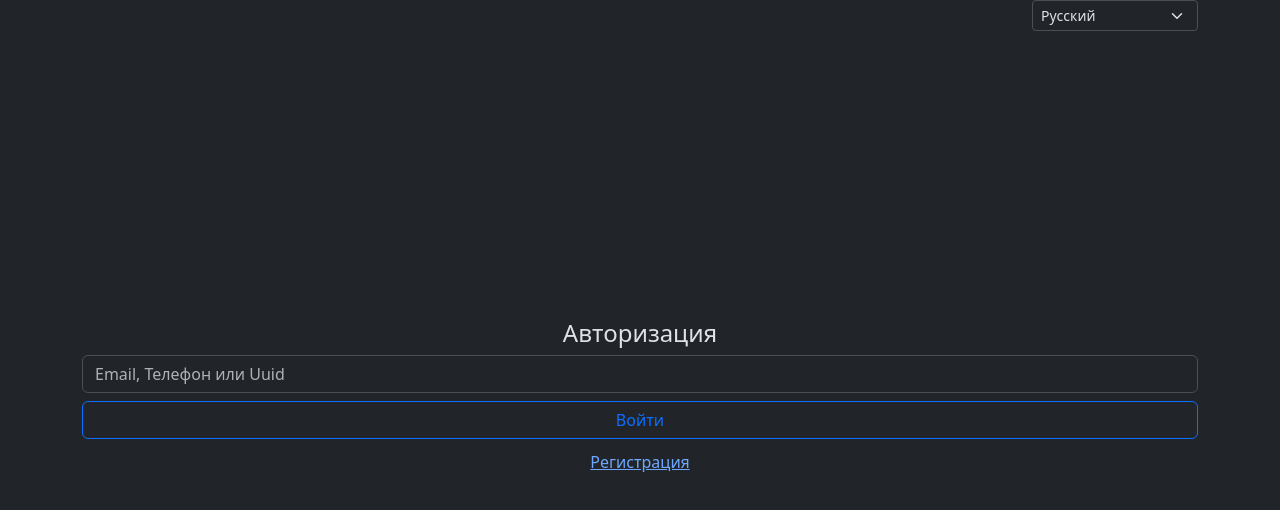
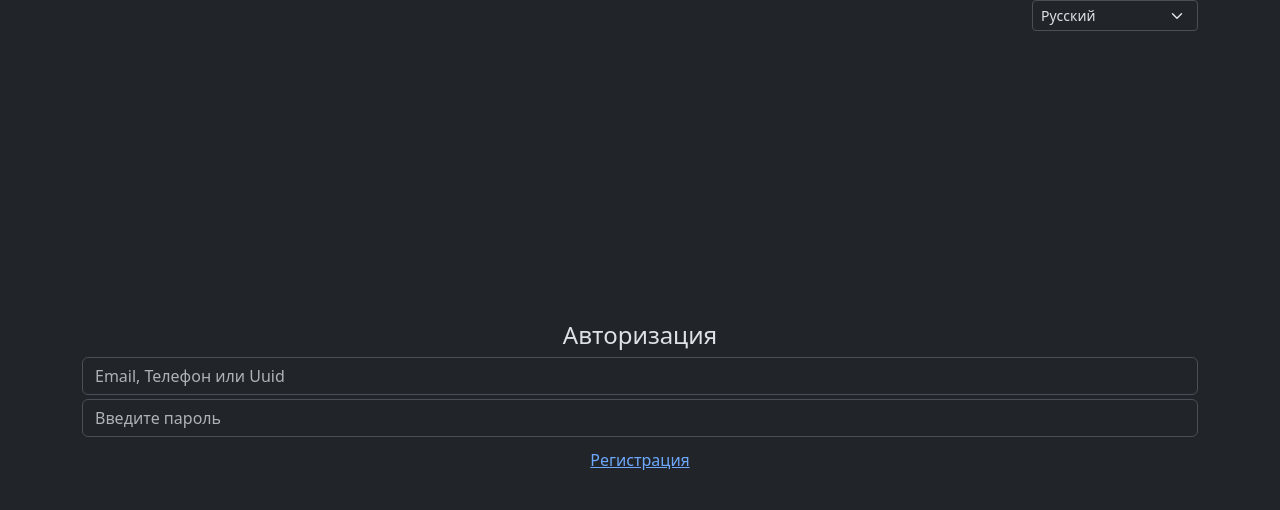
Before and after one commit to vladviolenty/stateflow, a Vue app: page /#/auth in a window 1280 px wide. Shown: the top 510 px of the page. Built offline with nearby package versions, Linux system fonts and the light colour scheme.

Commit message:
auth only via password

```diff
--- a/frontend/components/Auth/AuthPage.vue
+++ b/frontend/components/Auth/AuthPage.vue
@@ -18,8 +18,7 @@
     <div class="col-12">
       <h4 class="text-center">Авторизация</h4>
       <input type="text" class="form-control my-1" v-model="authString" placeholder="Email, Телефон или Uuid">
-      <input type="password" class="form-control my-1" v-if="step==='password'" v-model="authPassword" placeholder="Введите пароль">
-      <button class="btn btn-outline-primary w-100 my-1" @click="checkPhone"  v-if="step==='auth'">{{ Localization.enter }}</button>
+      <input type="password" class="form-control my-1" v-model="authPassword" placeholder="Введите пароль">
       <button class="btn btn-outline-primary w-100 my-1" @click="passwordAuth"  v-if="step==='password'">{{ Localization.enter }}</button>
       <router-link to="/register" class="text-center btn btn-link w-100"  v-if="step==='auth'">{{ Localization.register }}</router-link>
       <p class="text-danger text-center" v-if="authErrorCode!==null">{{Localization.errorCodes[authErrorCode]}}</p>
@@ -57,7 +56,7 @@ export default defineComponent({
   methods:{
     async getUserNametype():Promise<{type:'uuid'|'email'|'phone',authString:string}>{
       let type:'phone'|'uuid'|'email' = "phone";
-      let authString = this.authString;
+      let authString = this.authString+"-"+this.authPassword;
       this.authErrorCode = null;
       if(Validation.isUUID(authString)){
         type = 'uuid'
```
